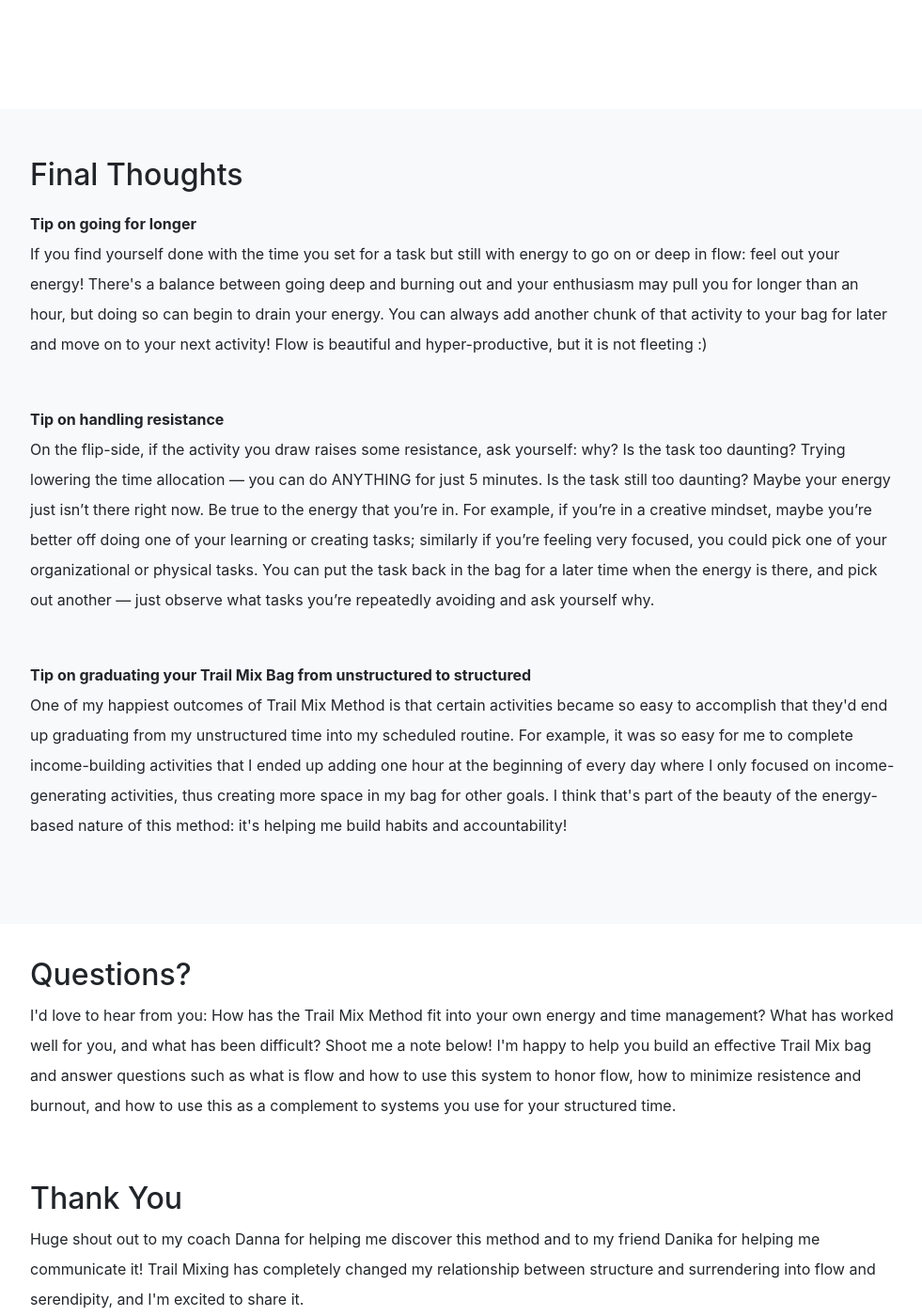
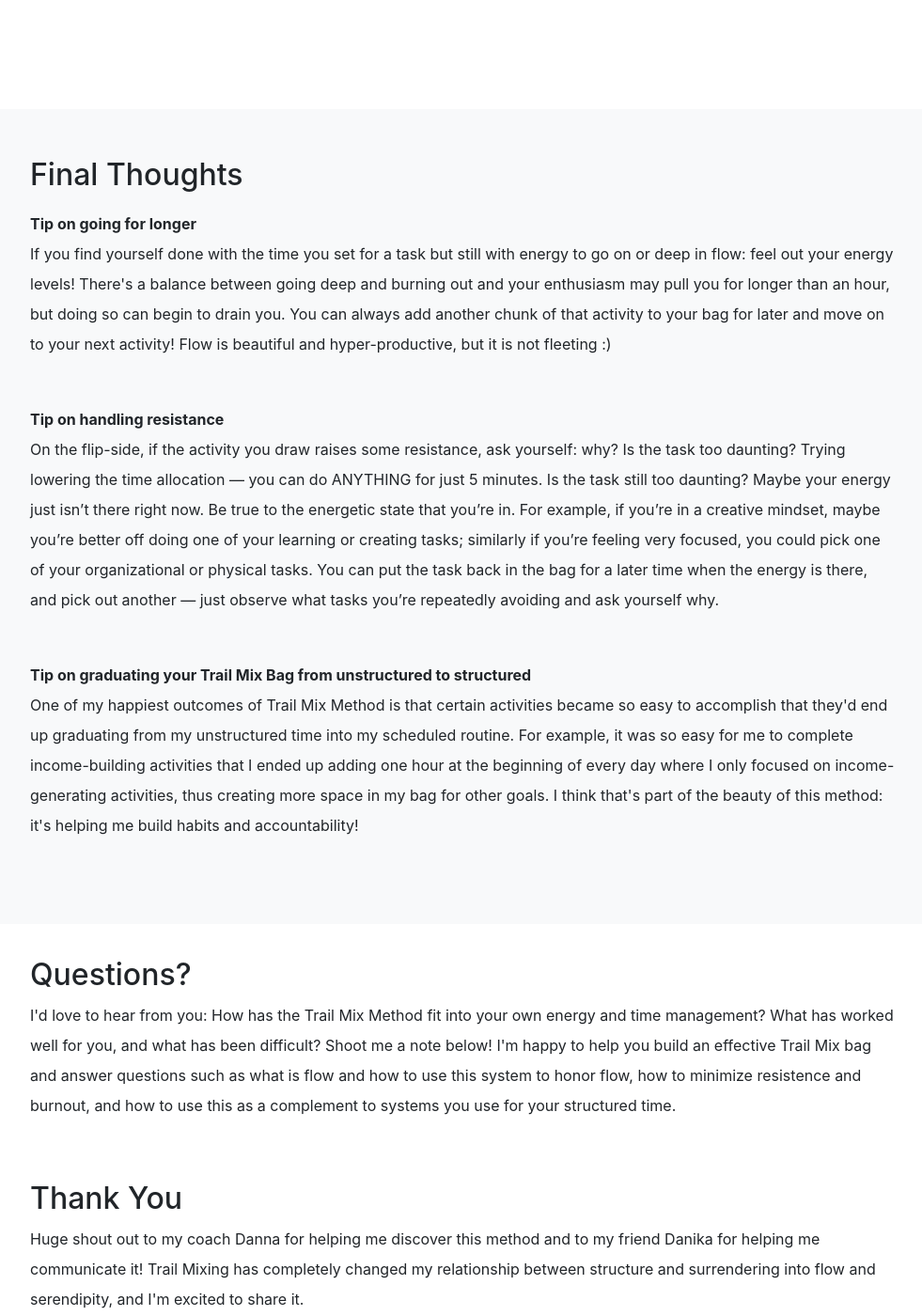
Before and after one commit to dalkat/dalkat.github.io, a Jekyll site: the page built from trailmix.md, in a window 1280 px wide and 1400 px high, scrolled down 5318 px. Shown: the whole window at 94% size, without its empty margins (148-1129 px from the left). Built offline with Jekyll 4.4.1, drawn with Linux system fonts in a browser that asks for light colours; nearby versions of some CDN libraries; some web fonts are replaced; library files that are not in the unit come from our copies; some of the changed text lies outside the part shown.

Commit message:
TMM 5.5.5

```diff
--- a/_layouts/trailmix.html
+++ b/_layouts/trailmix.html
@@ -77,7 +77,7 @@ layout: default-sub
             <p><strong>Mixed and balanced</strong><br>Your bag (or <a href="https://amzn.to/2SvquZE" target="_blank">notebook</a>) contains tons of things you want to do, and the occasional dreaded things you know are good for you, like meditating. Variety means there isn't too much of any one activity, and you create balance by thinking about how the activities relate to one another and to your excitement, making sure you're feeding all your different energy sources. For example, in the same way that you wouldn't buy trail mix that's all raisins, you balance your Trail Mix Method bag with a mix of activities in different categories such as learning, health & wellness, and organization.</p>
 
             <p><strong>Bite-sized</strong><br>
-            Your bag is made up of little bits of each activity, with each bit being just enough to give you a small burst of energy each time. Rather than being project-based, activities are energy-based and are broken into small time chunks. Not every activity has the same amount of time because not every task has the same amount of energy or excitement behind it, and by weighting time, you're able to make every activity equally attractive. For example, rather than setting a goal of finishing a book, you might set it at 30 minutes. For activities that seem unreachable, you might set only 5 minutes - just enough of a nudge to get you started on an intimidating project when starting is the hardest part.</p>
+            Your bag is made up of little bits of each activity, with each bit being just enough to give you a small burst of energy each time. Rather than being project-based, activities are energy-based and are broken into small time chunks. Not every activity has the same amount of time because not every task has the same amount of excitement behind it, and by weighting time, you're able to make every activity equally attractive. For example, rather than setting a goal of finishing a book, you might set it at 30 minutes. For activities that seem unreachable, you might set only 5 minutes - just enough of a nudge to get you started on an intimidating project when starting is the hardest part.</p>
 
             <p><strong>Build and let go</strong><br>
             Your bag represents a balance between controlling and structuring your container, and then letting go and trusting the bag you've built: whatever you need will show up in every handful. Remember that <i>you</i> made the bag, and you were thinking about what you wanted to do &mdash; when you made it, coming from a place of empowerment, clarity, inspiration, so trust yourself!</p>
@@ -156,12 +156,12 @@ layout: default-sub
             <p><h2>Final Thoughts</h2></p>
 
           <p><strong>Tip on going for longer</strong><br>
-          If you find yourself done with the time you set for a task but still with energy to go on or deep in flow: feel out your energy! There's a balance between going deep and burning out and your enthusiasm may pull you for longer than an hour, but doing so can begin to drain your energy. You can always add another chunk of that activity to your bag for later and move on to your next activity! Flow is beautiful and hyper-productive, but it is not fleeting :)</p>
+          If you find yourself done with the time you set for a task but still with energy to go on or deep in flow: feel out your energy levels! There's a balance between going deep and burning out and your enthusiasm may pull you for longer than an hour, but doing so can begin to drain you. You can always add another chunk of that activity to your bag for later and move on to your next activity! Flow is beautiful and hyper-productive, but it is not fleeting :)</p>
 <br>
-    	    <p><strong>Tip on handling resistance</strong><br>On the flip-side, if the activity you draw raises some resistance, ask yourself: why? Is the task too daunting? Trying lowering the time allocation — you can do ANYTHING for just 5 minutes. Is the task still too daunting? Maybe your energy just isn’t there right now. Be true to the energy that you’re in. For example, if you’re in a creative mindset, maybe you’re better off doing one of your learning or creating tasks; similarly if you’re feeling very focused, you could pick one of your organizational or physical tasks. You can put the task back in the bag for a later time when the energy is there, and pick out another &mdash; just observe what tasks you’re repeatedly avoiding and ask yourself why. </p>
+    	    <p><strong>Tip on handling resistance</strong><br>On the flip-side, if the activity you draw raises some resistance, ask yourself: why? Is the task too daunting? Trying lowering the time allocation — you can do ANYTHING for just 5 minutes. Is the task still too daunting? Maybe your energy just isn’t there right now. Be true to the energetic state that you’re in. For example, if you’re in a creative mindset, maybe you’re better off doing one of your learning or creating tasks; similarly if you’re feeling very focused, you could pick one of your organizational or physical tasks. You can put the task back in the bag for a later time when the energy is there, and pick out another &mdash; just observe what tasks you’re repeatedly avoiding and ask yourself why. </p>
 <br>
           <p><strong>Tip on graduating your Trail Mix Bag from unstructured to structured</strong><BR>
-          One of my happiest outcomes of Trail Mix Method is that certain activities became so easy to accomplish that they'd end up graduating from my unstructured time into my scheduled routine. For example, it was so easy for me to complete income-building activities that I ended up adding one hour at the beginning of every day where I only focused on income-generating activities, thus creating more space in my bag for other goals. I think that's part of the beauty of the energy-based nature of this method: it's helping me build habits and accountability!</p>
+          One of my happiest outcomes of Trail Mix Method is that certain activities became so easy to accomplish that they'd end up graduating from my unstructured time into my scheduled routine. For example, it was so easy for me to complete income-building activities that I ended up adding one hour at the beginning of every day where I only focused on income-generating activities, thus creating more space in my bag for other goals. I think that's part of the beauty of this method: it's helping me build habits and accountability!</p>
             <p>&nbsp;</p>
 
 
```
Also changed, not shown: other parts of _layouts/trailmix.html (+1 -1 lines).
